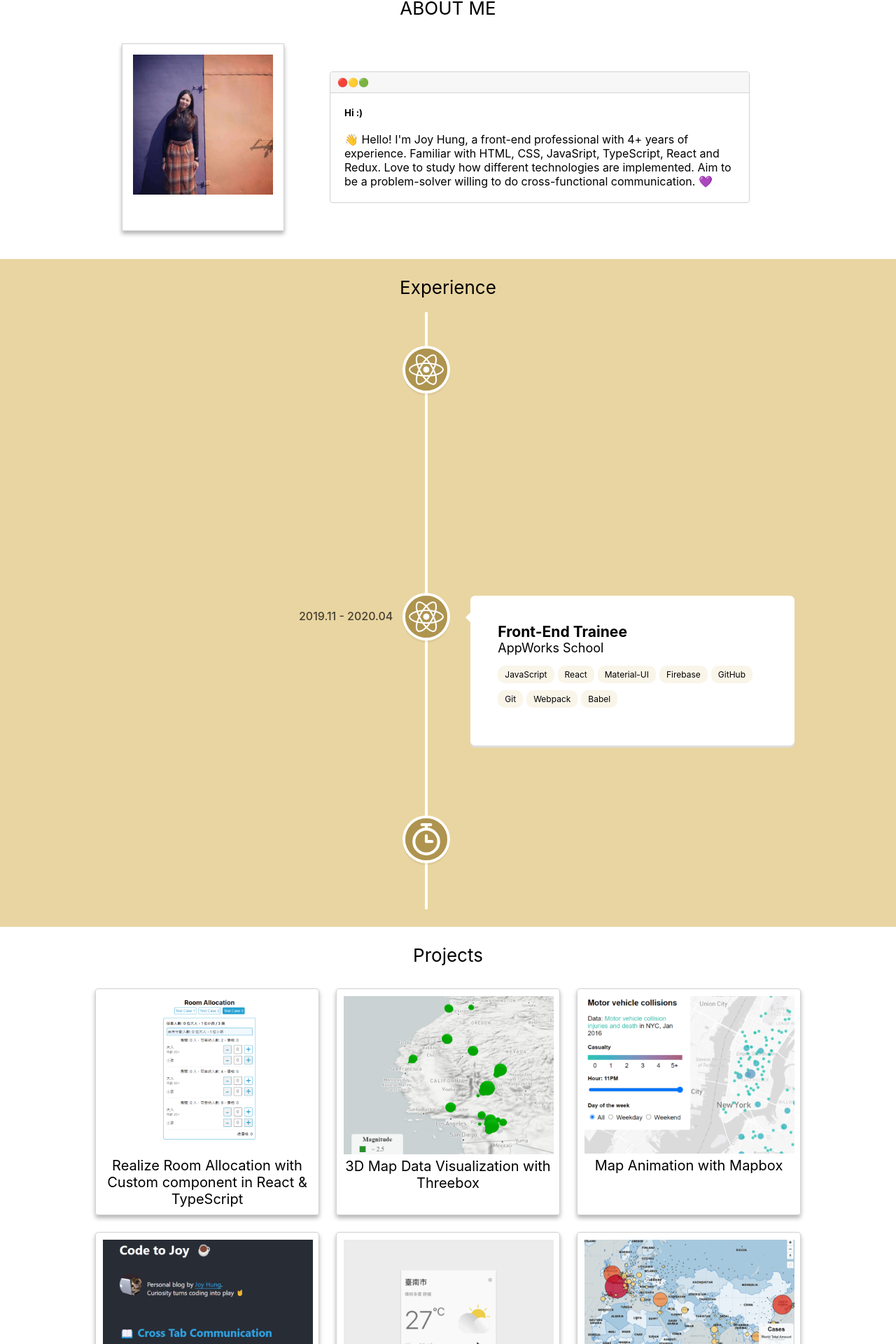
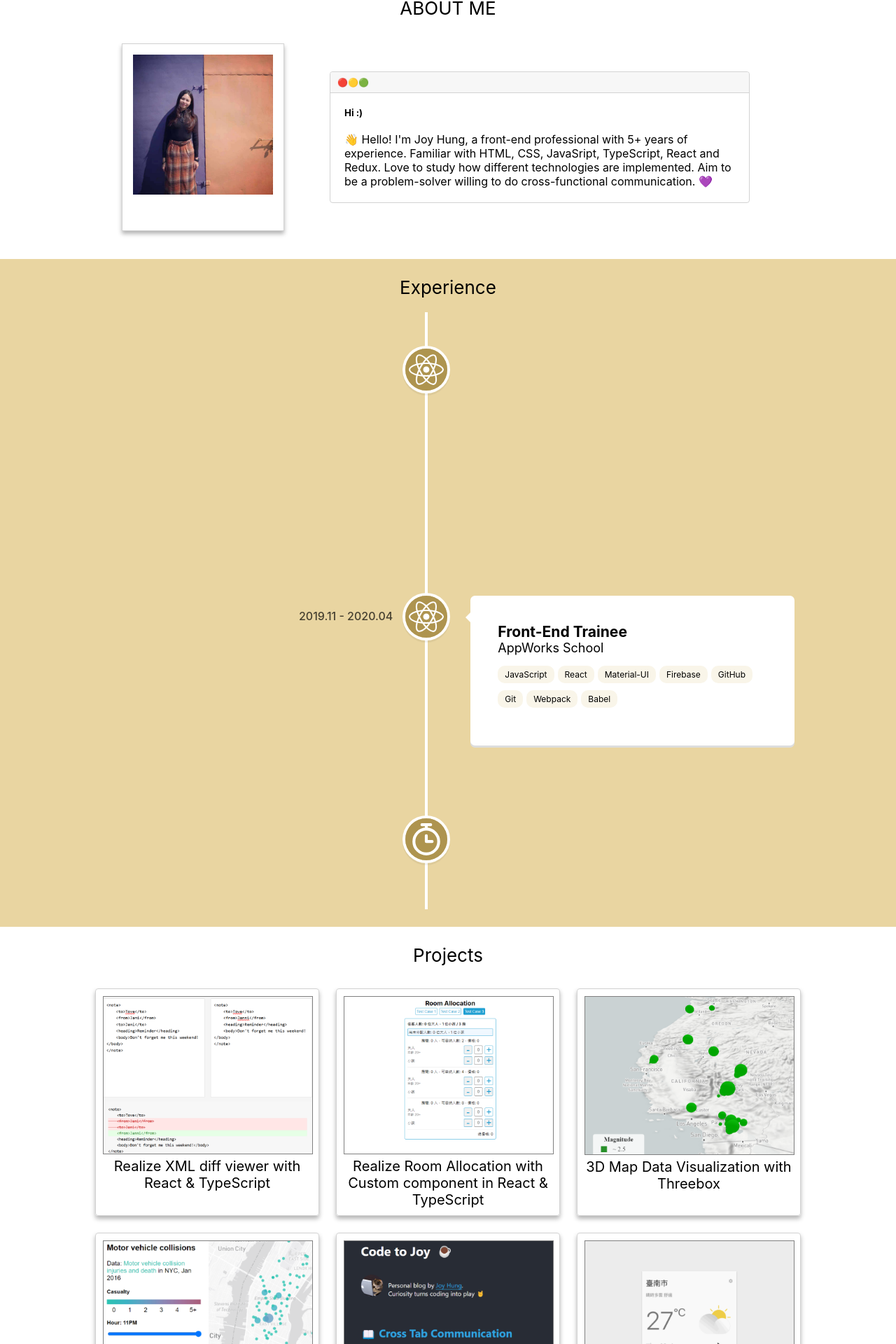
Before and after one commit to CodewJoy/portfolio, a React (Create React App) app: page / in a window 1280 px wide. Shown: the part 434-2354 px from the top of the page at 70% size. Built offline with nearby package versions, Linux system fonts and the light colour scheme; the HTML template or start-up script is replaced by a standard one.

Commit message:
add xml diff viewer projedct

```diff
--- a/src/App.js
+++ b/src/App.js
@@ -8,7 +8,6 @@ import Experience from "./components/Experience";
 import Projects from "./components/Projects";
 
 const StyledTop = styled.div`
-  // position: fixed;
   display: flex;
   height: 40px;
   width: 100%;
--- a/src/components/Projects.js
+++ b/src/components/Projects.js
@@ -8,6 +8,7 @@ import mapbox_covid19 from "../images/mapbox_covid19.png";
 import personal_blog from "../images/personal_blog.png";
 import taiwan_nice_weather from "../images/taiwan_nice_weather.png";
 import soul_fun from "../images/soul_fun.png";
+import xml_diff from "../images/xml_diff.png";
 
 const StyledWrapper = styled.section`
   width: 100%;
@@ -31,12 +32,18 @@ const StyledProject = styled.div`
   border-radius: 4px;
 `;
 const StyledPic = styled.img`
+  border: 1px solid gray;
   height: auto;
   width: 300px;
   text-align: center;
 `;
 
 const projects = [
+  {
+    name: "Realize XML diff viewer with React & TypeScript",
+    pic: xml_diff,
+    url: "https://github.com/CodewJoy/xml-diff",
+  },
   {
     name: "Realize Room Allocation with Custom component in React & TypeScript",
     pic: react_react_allocation,
--- a/src/i18n.js
+++ b/src/i18n.js
@@ -25,7 +25,7 @@ i18n
           AboutMe: "ABOUT ME",
           Hi: "Hi",
           Intro:
-            "👋  Hello! I'm Joy Hung, a front-end professional with 4+ years of experience. Familiar with HTML, CSS, JavaSript, TypeScript, React and Redux. Love to study how different technologies are implemented. Aim to be a problem-solver willing to do cross-functional communication. 💜",
+            "👋  Hello! I'm Joy Hung, a front-end professional with 5+ years of experience. Familiar with HTML, CSS, JavaSript, TypeScript, React and Redux. Love to study how different technologies are implemented. Aim to be a problem-solver willing to do cross-functional communication. 💜",
           "Map Animation with Mapbox": "Map Animation with Mapbox",
           "Markdown Blog with Next.js": "Markdown Blog with Next.js",
           "Realtime Weather App with React Hooks":
@@ -35,6 +35,8 @@ i18n
           "Social Web App with React": "Social Web App with React",
           "Realize Room Allocation with Custom component in React & TypeScript":
             "Realize Room Allocation with Custom component in React & TypeScript",
+          "Realize XML diff viewer with React & TypeScript":
+            "Realize XML diff viewer with React & TypeScript",
         },
       },
       [ZH]: {
@@ -50,7 +52,7 @@ i18n
           AboutMe: "關於我",
           Hi: "嗨",
           Intro:
-            "👋 你好。我是洪以真，一個有 4+ 年經驗的前端工程師。熟悉 HTML，CSS，JavaSript，TypeScript，React 與 Redux。喜歡研究不同前端應用技術，樂意與不同部門溝通並解決問題 💜",
+            "👋 你好。我是洪以真，一個有 5+ 年經驗的前端工程師。熟悉 HTML，CSS，JavaSript，TypeScript，React 與 Redux。喜歡研究不同前端應用技術，樂意與不同部門溝通並解決問題 💜",
           "3D Map Data Visualization with Threebox":
             "使用 Threebox 製作 3D 地圖資料視覺化",
           "Map Animation with Mapbox": "使用 Mapbox 製作地圖動畫",
@@ -61,7 +63,9 @@ i18n
             "使用 React 和 Mapbox 製作 COVID-19 地圖",
           "Social Web App with React": "使用 React 製作交友網站應用程式",
           "Realize Room Allocation with Custom component in React & TypeScript":
-            "在 React 與 TypeScript 中使用自訂元件實現最佳房間分配",
+            "用 React 與 TypeScript 實作自訂元件與最佳房間分配",
+          "Realize XML diff viewer with React & TypeScript":
+            "用 React 與 TypeScript 中實現 XML 差異比較",
         },
       },
     },
```
Also changed, not shown: src/images/xml_diff.png (added).
